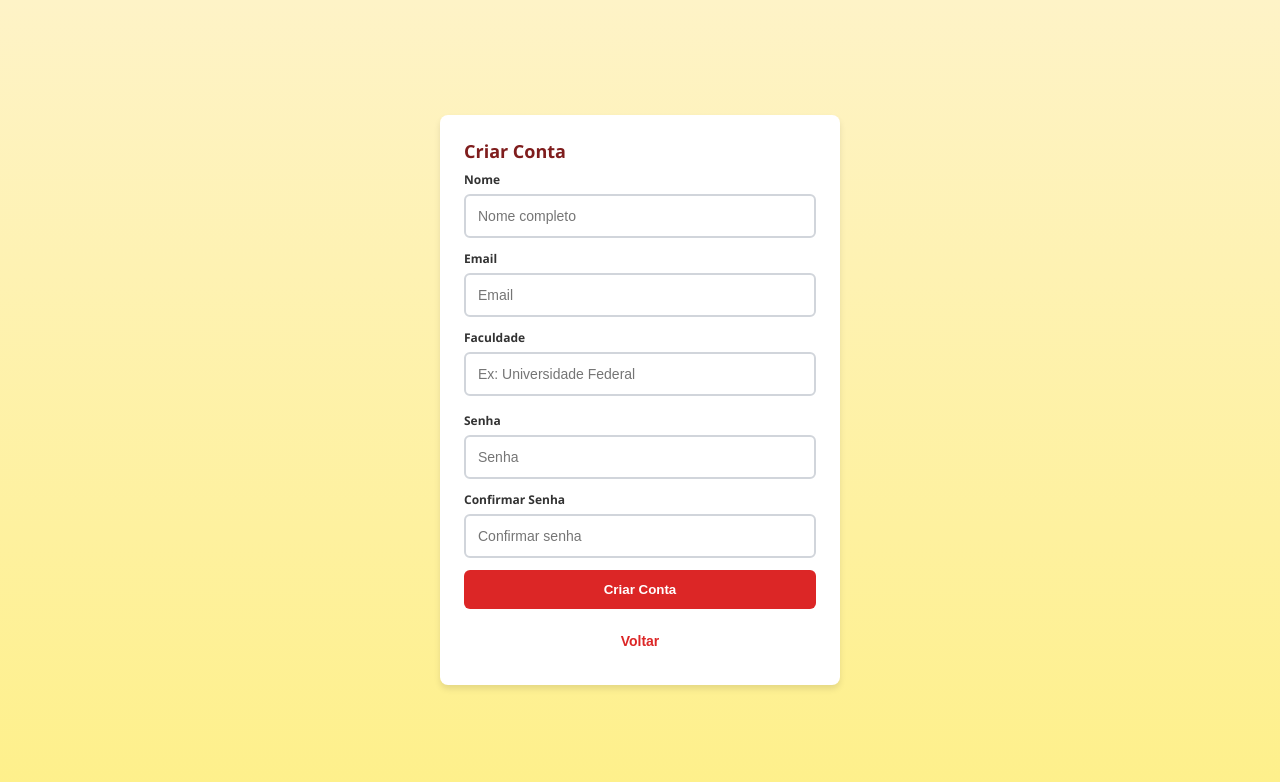
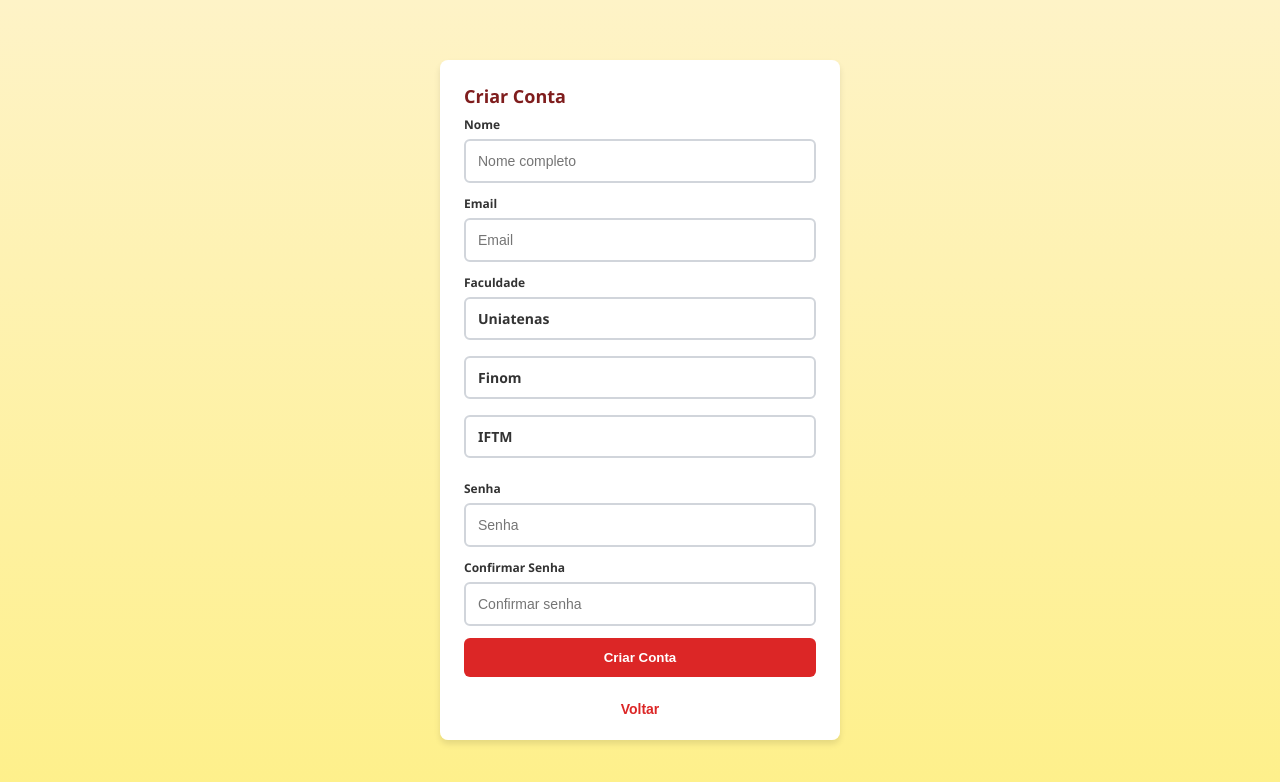
Before and after one commit to Eduardo91nunes/AESUNA, a React (Create React App) app: page /cadastro in a window 1280 px wide. Shown: the top 782 px of the page. Built offline with nearby package versions, Linux system fonts and the light colour scheme; no server answers.

Commit message:
Modificado a forma de escolher a faculdade na hora do cadastro

```diff
--- a/src/components/Cadastro/Cadastro.css
+++ b/src/components/Cadastro/Cadastro.css
@@ -28,12 +28,6 @@
   margin-bottom: 8px;
 }
 
-.info-autenticacao {
-  font-size: 12px;
-  color: #666;
-  margin-bottom: 16px;
-}
-
 .campo-formulario {
   margin-bottom: 12px;
 }
@@ -46,7 +40,9 @@
   margin-bottom: 6px;
 }
 
-.campo-formulario input {
+.campo-formulario input[type="text"],
+.campo-formulario input[type="email"],
+.campo-formulario input[type="password"] {
   width: 100%;
   padding: 12px;
   border: 2px solid #d1d5db;
@@ -60,18 +56,45 @@
   border-color: #dc2626;
 }
 
-.campo-formulario input:disabled {
-  background-color: #f3f4f6;
-  cursor: not-allowed;
-}
-
-.label-obrigatorio {
-  color: #dc2626;
-}
+/* ===== FACULDADE RADIO ===== */
 
 .campo-faculdade {
   margin-bottom: 16px;
 }
+
+.opcoes-faculdade {
+  display: flex;
+  flex-direction: column;
+  gap: 10px;
+  margin-top: 6px;
+}
+
+.opcoes-faculdade input[type="radio"] {
+  display: none;
+}
+
+.opcoes-faculdade label {
+  display: block;
+  padding: 10px 12px;
+  border: 2px solid #d1d5db;
+  border-radius: 6px;
+  cursor: pointer;
+  font-size: 14px;
+  transition: all 0.3s ease;
+  background-color: #fff;
+}
+
+.opcoes-faculdade label:hover {
+  border-color: #dc2626;
+}
+
+.opcoes-faculdade input[type="radio"]:checked + label {
+  border-color: #dc2626;
+  background-color: #fee2e2;
+  font-weight: 600;
+}
+
+/* ===== BOTÕES ===== */
 
 .botoes-cadastro {
   display: flex;
@@ -111,6 +134,8 @@
   color: #b91c1c;
 }
 
+/* ===== TOAST ===== */
+
 .toast {
   position: absolute;
   top: 20px;
--- a/src/components/Cadastro/Cadastro.jsx
+++ b/src/components/Cadastro/Cadastro.jsx
@@ -26,16 +26,13 @@ export default function Cadastro({ onVoltar, onCadastro }) {
     }
 
     try {
-      // 1️⃣ Criar usuário no Firebase Auth
       const userCredential = await createUserWithEmailAndPassword(auth, email, senha);
       const user = userCredential.user;
 
-      // 2️⃣ Salvar nome no Auth (displayName)
       await updateProfile(user, {
         displayName: nome,
       });
 
-      // 3️⃣ Criar documento no Firestore
       await setDoc(doc(db, "usuarios", user.uid), {
         nome,
         email,
@@ -44,11 +41,9 @@ export default function Cadastro({ onVoltar, onCadastro }) {
         criadoEm: new Date(),
       });
 
-      // Mostra toast de sucesso
       showToast("Conta criada com sucesso!", "sucesso");
       limparCampos();
 
-      // Chama função para redirecionar para tela inicial
       if (onCadastro) onCadastro();
 
     } catch (error) {
@@ -104,14 +99,43 @@ export default function Cadastro({ onVoltar, onCadastro }) {
             />
           </div>
 
+          {/* FACULDADE RADIO */}
           <div className="campo-formulario campo-faculdade">
             <label>Faculdade</label>
-            <input
-              type="text"
-              placeholder="Ex: Universidade Federal"
-              value={faculdade}
-              onChange={(e) => setFaculdade(e.target.value)}
-            />
+
+            <div className="opcoes-faculdade">
+
+              <input
+                type="radio"
+                id="uniatenas"
+                name="faculdade"
+                value="Uniatenas"
+                checked={faculdade === "Uniatenas"}
+                onChange={(e) => setFaculdade(e.target.value)}
+              />
+              <label htmlFor="uniatenas">Uniatenas</label>
+
+              <input
+                type="radio"
+                id="finom"
+                name="faculdade"
+                value="Finom"
+                checked={faculdade === "Finom"}
+                onChange={(e) => setFaculdade(e.target.value)}
+              />
+              <label htmlFor="finom">Finom</label>
+
+              <input
+                type="radio"
+                id="iftm"
+                name="faculdade"
+                value="IFTM"
+                checked={faculdade === "IFTM"}
+                onChange={(e) => setFaculdade(e.target.value)}
+              />
+              <label htmlFor="iftm">IFTM</label>
+
+            </div>
           </div>
 
           <div className="campo-formulario">
```
